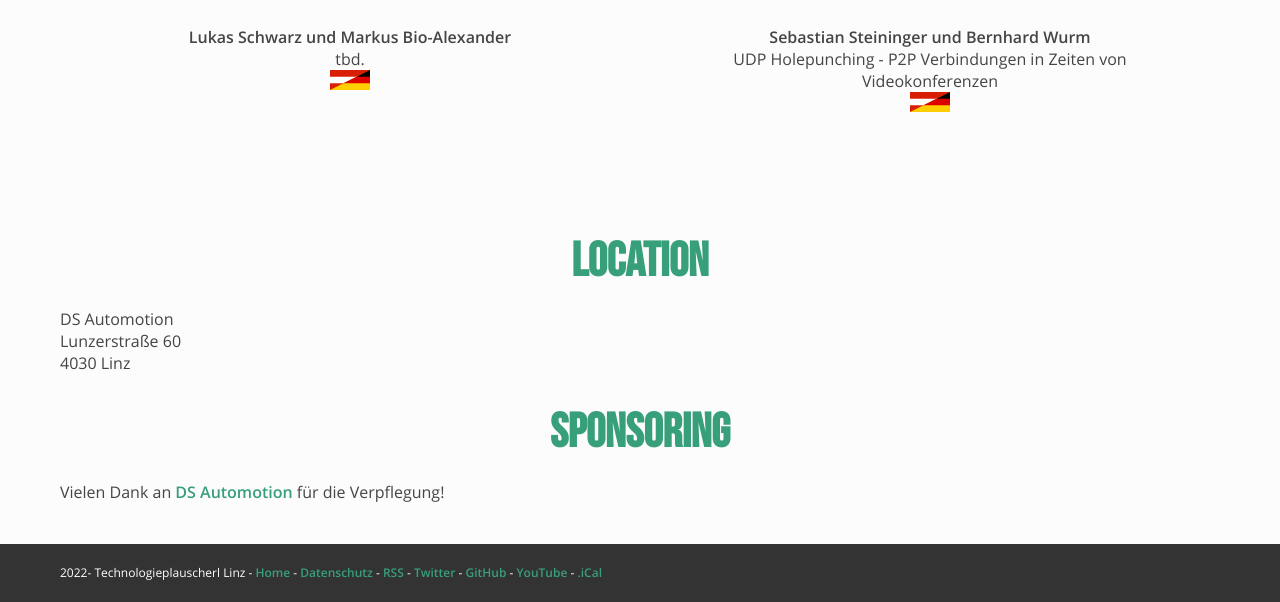
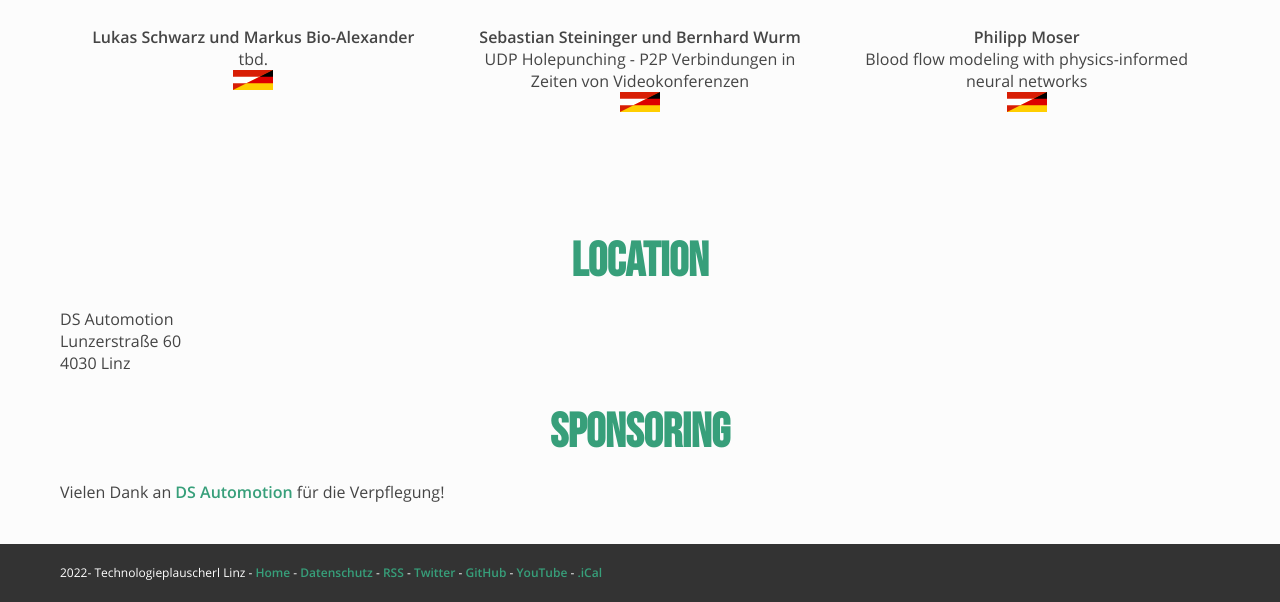
Before and after one commit to mericanAncer127/plauscherl, a Jekyll site: the page built from _plauscherl/81.html, in a window 1280 px wide, cut to the strip 498-1100 px from the top of the page. Built offline with Jekyll 4.4.1, drawn with Linux system fonts in a browser that asks for light colours.

Commit message:
Update 81.html

```diff
--- a/_plauscherl/81.html
+++ b/_plauscherl/81.html
@@ -29,4 +29,8 @@ speakers:
   name: Sebastian Steininger und Bernhard Wurm
   talk: UDP Holepunching - P2P Verbindungen in Zeiten von Videokonferenzen
   img: https://www.wavenet8.com/_app/immutable/assets/team-d8f0b9f0.png
+-
+  name: Philipp Moser
+  talk: Blood flow modeling with physics-informed neural networks
+  img: /img/speaker_no_image.jpg
 ---
```
